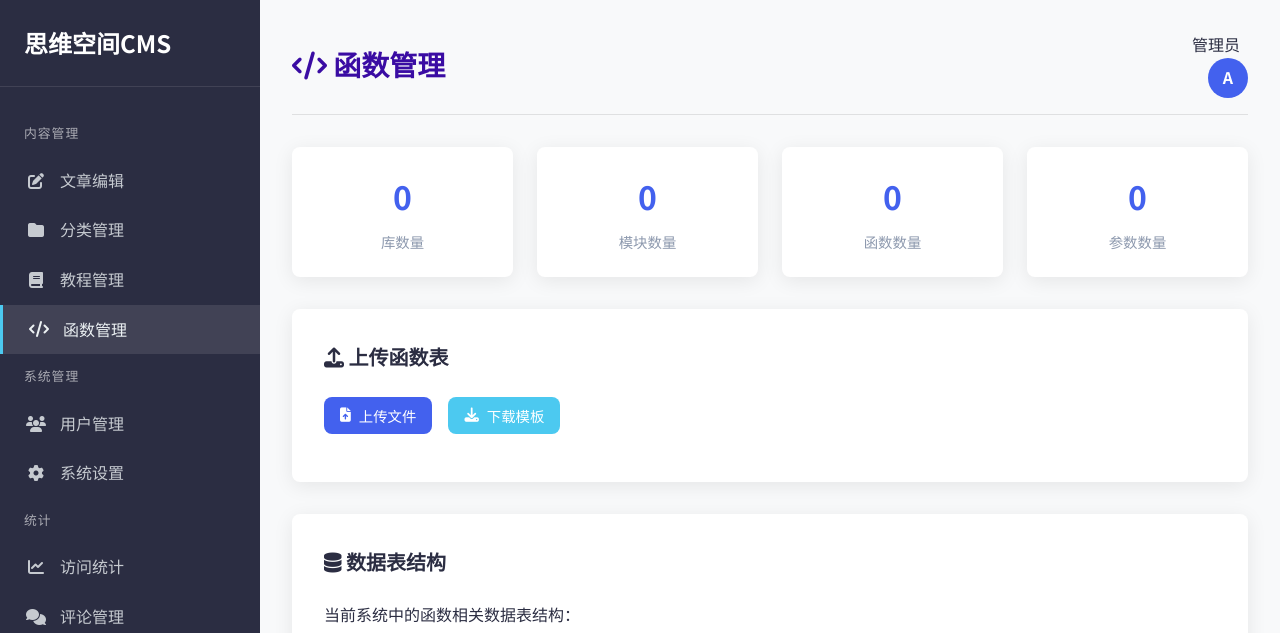
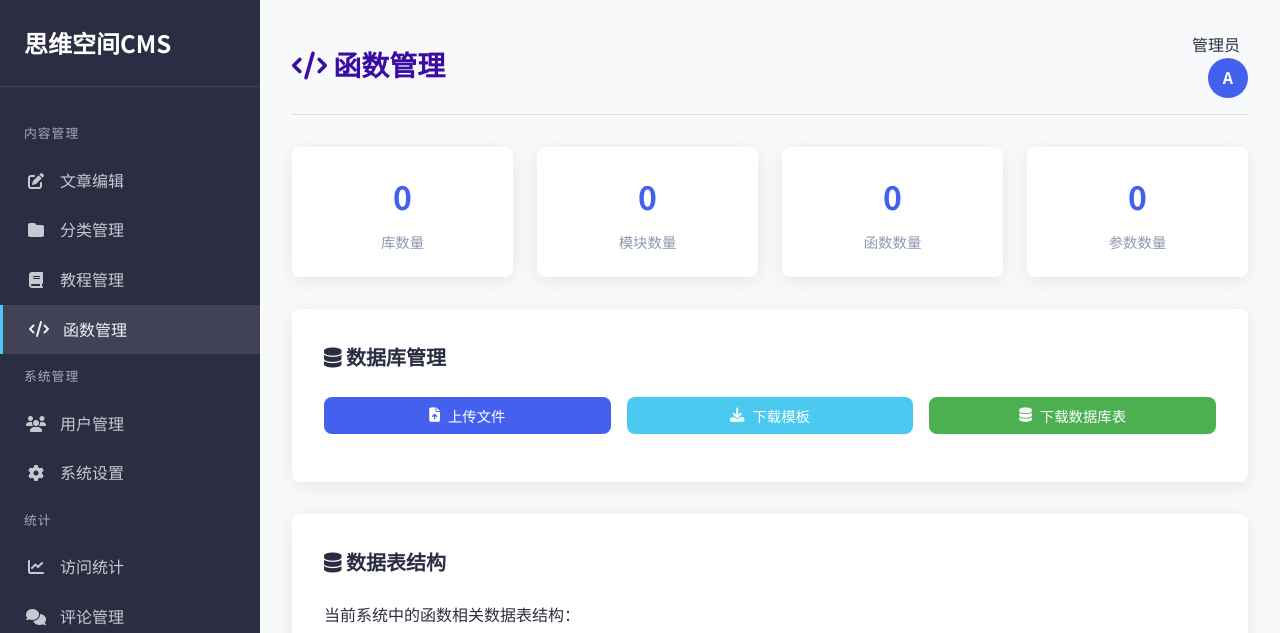
Before and after one commit to huangzhixin2018-sudo/python-learning-platform, a Django app: page /manage/function-management/ in a window 1280 px wide. Shown: the top 633 px of the page. Run offline with Django 5.2, Linux system fonts and the light colour scheme; the visitor is signed in with stand-in values (Sample User, id 1); data that the repository does not hold is empty.

Commit message:
修改函数管理页面：将'上传函数表'改为'数据库管理'，添加'下载数据库表'按钮功能

```diff
--- a/templates/admin/函数管理.html
+++ b/templates/admin/函数管理.html
@@ -178,6 +178,11 @@
       gap: 1rem;
       margin-bottom: 1rem;
       flex-wrap: wrap;
+    }
+
+    .upload-controls .btn {
+      flex: 1;
+      min-width: 140px;
     }
     .file-input {
       display: none;
@@ -487,13 +492,13 @@
       </div>
     </div>
 
-    <!-- 上传函数表（简化为两个按钮） -->
+    <!-- 数据库管理 -->
     <div class="card">
       <div class="card-header">
-        <h2 class="card-title"><i class="fas fa-upload"></i> 上传函数表</h2>
+        <h2 class="card-title"><i class="fas fa-database"></i> 数据库管理</h2>
       </div>
       <div class="card-body">
-        <!-- 两个按钮 + 文件状态 -->
+        <!-- 三个按钮 + 文件状态 -->
         <div class="upload-controls">
           <input type="file" id="file-input" class="file-input" accept=".xlsx,.xls">
           <button class="btn btn-primary" onclick="document.getElementById('file-input').click()">
@@ -501,6 +506,9 @@
           </button>
           <button class="btn btn-info" onclick="downloadTemplate()">
             <i class="fas fa-download"></i> 下载模板
+          </button>
+          <button class="btn btn-success" onclick="downloadDatabase()">
+            <i class="fas fa-database"></i> 下载数据库表
           </button>
         </div>
 
@@ -651,6 +659,14 @@
       link.click();
     }
 
+    // 下载数据库表
+    function downloadDatabase() {
+      const link = document.createElement('a');
+      link.href = '{% url "Pythonfun:export_functions" %}';
+      link.download = '函数数据库表.csv';
+      link.click();
+    }
+
     // 加载统计
     function loadStats() {
       fetch('{% url "Pythonfun:get_function_stats" %}')
```
